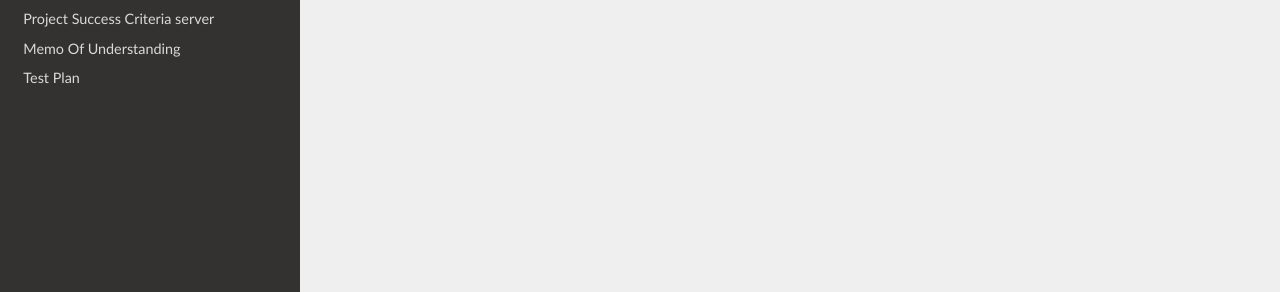
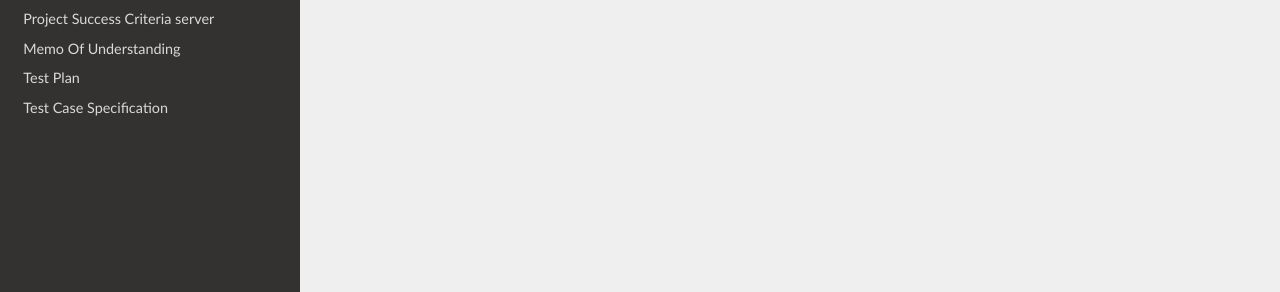
Before and after one commit to FrankMartinuz/2020_5BI_team1_Liboni, an MkDocs documentation site: the page built from docs/index.md, in a window 1280 px wide. Shown: the part 367-659 px from the top of the page. Built offline with MkDocs 1.6.1, drawn with Linux system fonts in a browser that asks for light colours; nearby versions of some CDN libraries.

Commit message:
added the test case spec to the mkdocs.yml

```diff
--- a/mkdocs.yml
+++ b/mkdocs.yml
@@ -13,6 +13,7 @@ nav:
     - 'Project Success Criteria server': 'Project_Success_Criteria_server.md'
     - 'Memo Of Understanding': 'Memo_of_understanding.md'
     - 'Test Plan': 'Test_Plan.md'
+    - 'Test Case Specification': 'Test_case_specification.md'
 
 theme:
     name: readthedocs
```
